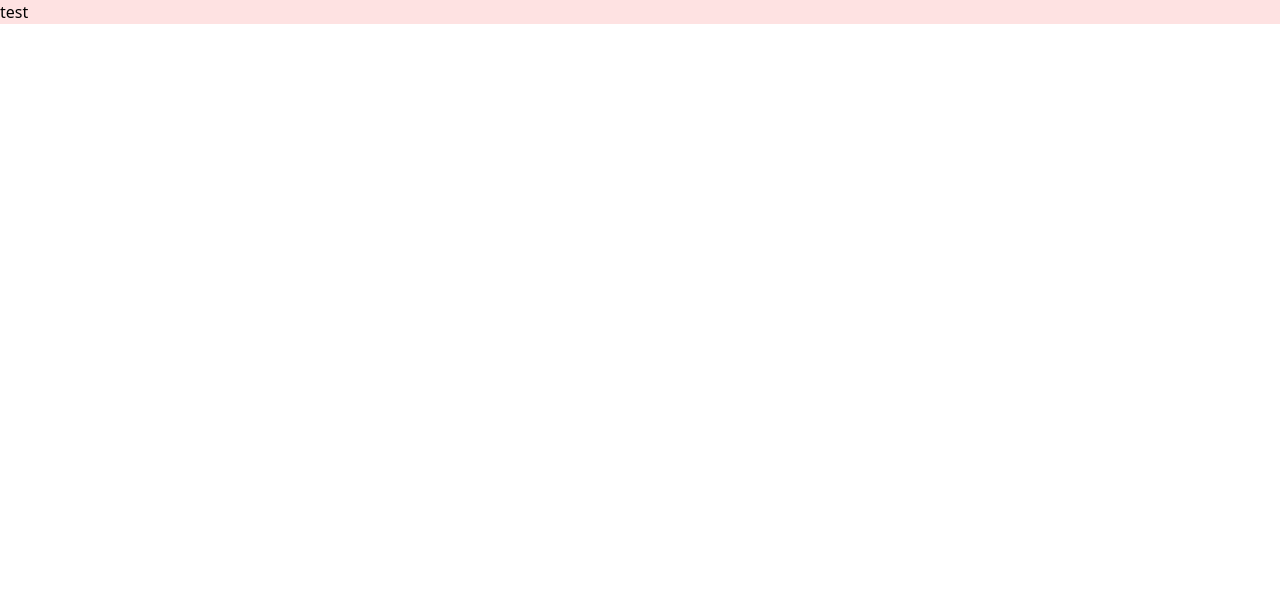
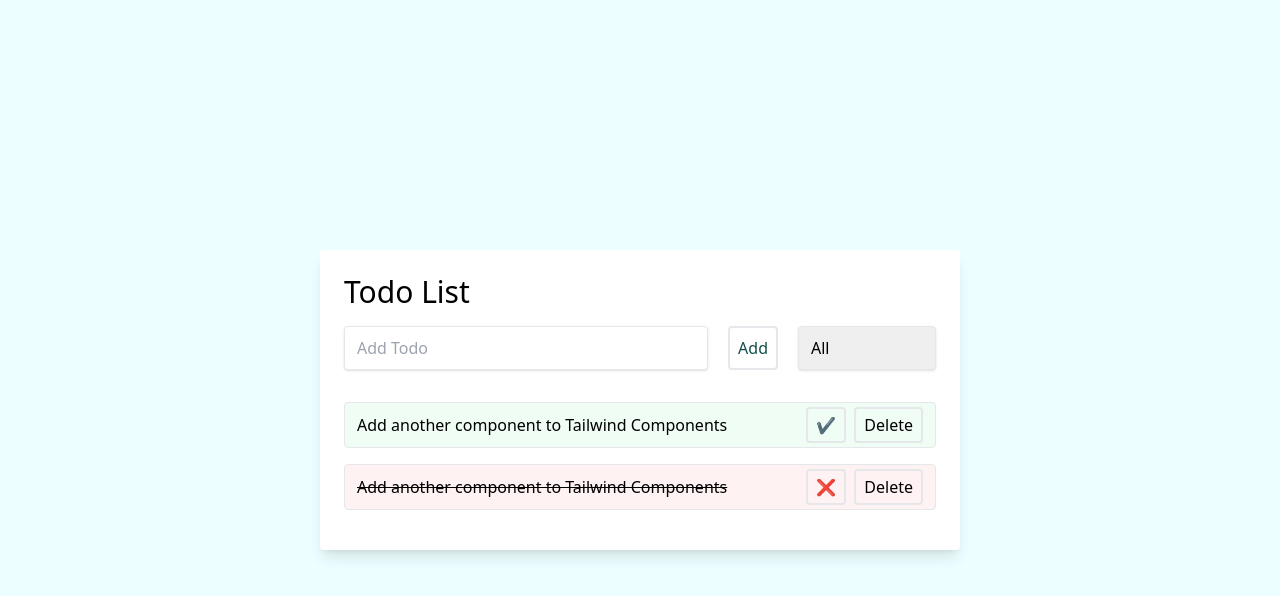
Before and after one commit to Nekromenzer/todo-app, a React (Create React App) app: page / in a window 1280 px wide. Shown: the top 596 px of the page. Built offline with nearby package versions, Linux system fonts and the light colour scheme.

Commit message:
design without spliting

```diff
--- a/src/App.js
+++ b/src/App.js
@@ -3,7 +3,53 @@
 function App () {
   return (
     <div className='App'>
-      <div className='bg-red-100'>test</div>
+     <div className='h-screen overflow-hidden flex items-center justify-center bg-cyan-50'>
+        <div className='h-100 w-full flex items-center justify-center font-sans'>
+          <div className='bg-white rounded shadow-lg p-6 m-4 w-full lg:w-1/2 '>
+            <div className='mb-8'>
+              <h1 className='text-grey-darkest text-3xl'>Todo List</h1>
+              <div className='flex mt-4 gap-5'>
+                <input
+                  className='shadow appearance-none border rounded w-full py-2 px-3  text-grey-darker'
+                  placeholder='Add Todo'
+                />
+                <button className='p-2 border-2 rounded text-teal-900 border-teal hover:text-white hover:bg-teal-700 bg-teal'>
+                  Add
+                </button>
+                <select className='shadow appearance-none border rounded py-2 px-3  text-grey-darker flex-no-grow'>
+                  <option>All</option>
+                  <option>Completed</option>
+                  <option>Not completed</option>
+                </select>
+              </div>
+            </div>
+            <div>
+              <div className='flex mb-4 items-center bg-green-50 px-3 py-1 border border-amber rounded cursor-pointer'>
+                <p className='w-full text-grey-darkest'>
+                  Add another component to Tailwind Components
+                </p>
+                <button className='flex-no-shrink px-2 py-1 ml-4 mr-2 border-2 rounded hover:text-white text-green border-green hover:bg-green'>
+                  ✔️
+                </button>
+                <button className='flex-no-shrink px-2 py-1 border-2 rounded text-red border-red hover:text-white hover:bg-red'>
+                  Delete
+                </button>
+              </div>
+              <div className='flex mb-4 items-center bg-red-50 px-3 py-1 border border-amber rounded cursor-pointer'>
+                <p className='w-full text-grey-darkest line-through'>
+                  Add another component to Tailwind Components
+                </p>
+                <button className='flex-no-shrink px-2 py-1 ml-4 mr-2 border-2 rounded hover:text-white text-green border-orange hover:bg-orange-300'>
+                  ❌
+                </button>
+                <button className='flex-no-shrink px-2 py-1 border-2 rounded text-red border-red hover:text-white hover:bg-red'>
+                  Delete
+                </button>
+              </div>
+            </div>
+          </div>
+        </div>
+      </div>
     </div>
   )
 }
```
